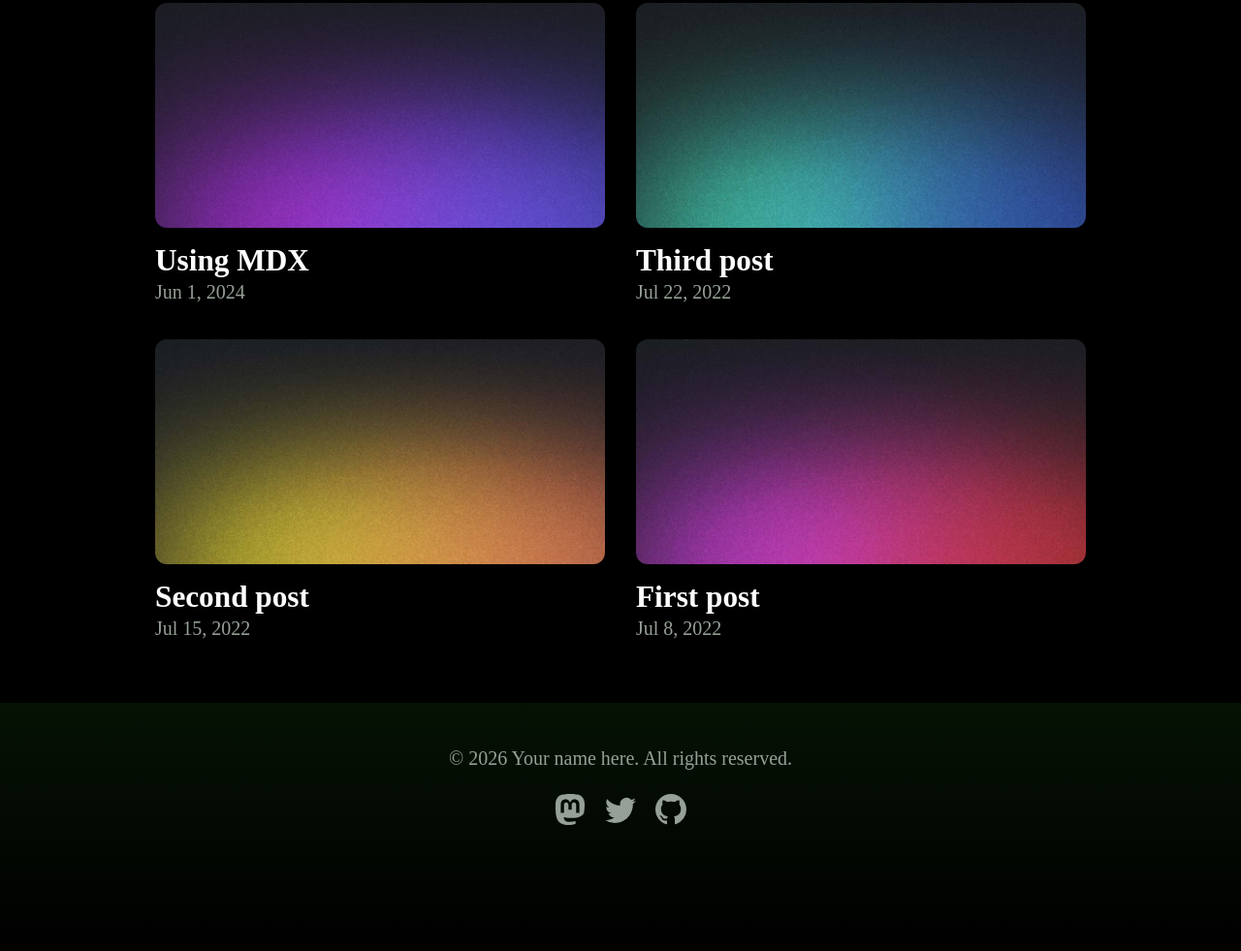
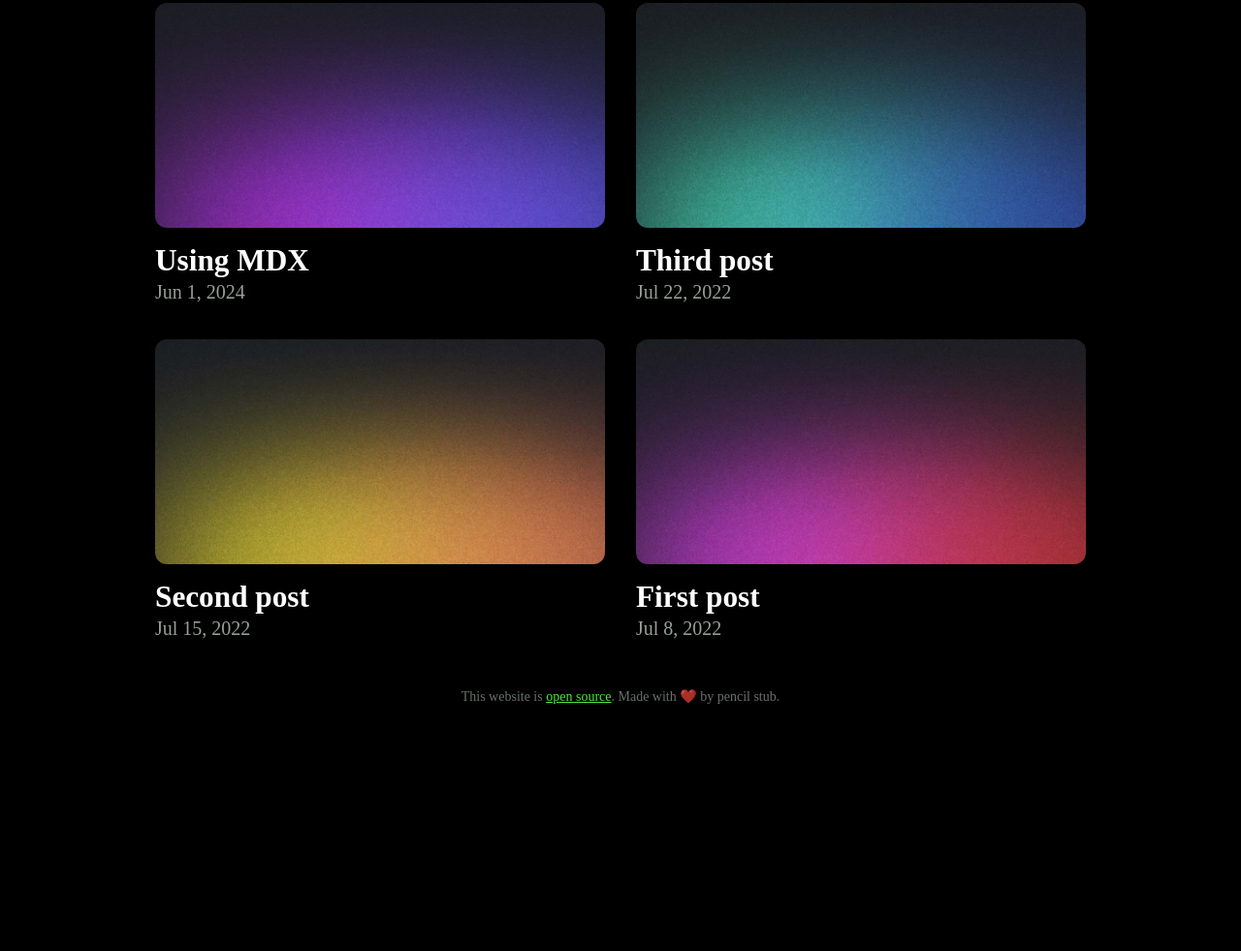
Before and after one commit to tomatopotato17265/mouldyshoe.gg, an Astro site: page /blog in a window 1280 px wide. Shown: the part 753-1734 px from the top of the page at 97% size. After the commit the page ends 1544 px from the top, so only its background shows below. Built offline with nearby package versions, Linux system fonts and the light colour scheme; Astro itself is replaced by a stand-in of ours.

Commit message:
feat(ui): update footer to be less cluttered

```diff
--- a/src/components/Footer.astro
+++ b/src/components/Footer.astro
@@ -1,62 +1,23 @@
 ---
-const today = new Date();
 ---
 
-<footer>
-	&copy; {today.getFullYear()} Your name here. All rights reserved.
-	<div class="social-links">
-		<a href="https://m.webtoo.ls/@astro" target="_blank">
-			<span class="sr-only">Follow Astro on Mastodon</span>
-			<svg
-				viewBox="0 0 16 16"
-				aria-hidden="true"
-				width="32"
-				height="32"
-				astro-icon="social/mastodon"
-				><path
-					fill="currentColor"
-					d="M11.19 12.195c2.016-.24 3.77-1.475 3.99-2.603.348-1.778.32-4.339.32-4.339 0-3.47-2.286-4.488-2.286-4.488C12.062.238 10.083.017 8.027 0h-.05C5.92.017 3.942.238 2.79.765c0 0-2.285 1.017-2.285 4.488l-.002.662c-.004.64-.007 1.35.011 2.091.083 3.394.626 6.74 3.78 7.57 1.454.383 2.703.463 3.709.408 1.823-.1 2.847-.647 2.847-.647l-.06-1.317s-1.303.41-2.767.36c-1.45-.05-2.98-.156-3.215-1.928a3.614 3.614 0 0 1-.033-.496s1.424.346 3.228.428c1.103.05 2.137-.064 3.188-.189zm1.613-2.47H11.13v-4.08c0-.859-.364-1.295-1.091-1.295-.804 0-1.207.517-1.207 1.541v2.233H7.168V5.89c0-1.024-.403-1.541-1.207-1.541-.727 0-1.091.436-1.091 1.296v4.079H3.197V5.522c0-.859.22-1.541.66-2.046.456-.505 1.052-.764 1.793-.764.856 0 1.504.328 1.933.983L8 4.39l.417-.695c.429-.655 1.077-.983 1.934-.983.74 0 1.336.259 1.791.764.442.505.661 1.187.661 2.046v4.203z"
-				></path></svg
-			>
-		</a>
-		<a href="https://twitter.com/astrodotbuild" target="_blank">
-			<span class="sr-only">Follow Astro on Twitter</span>
-			<svg viewBox="0 0 16 16" aria-hidden="true" width="32" height="32" astro-icon="social/twitter"
-				><path
-					fill="currentColor"
-					d="M5.026 15c6.038 0 9.341-5.003 9.341-9.334 0-.14 0-.282-.006-.422A6.685 6.685 0 0 0 16 3.542a6.658 6.658 0 0 1-1.889.518 3.301 3.301 0 0 0 1.447-1.817 6.533 6.533 0 0 1-2.087.793A3.286 3.286 0 0 0 7.875 6.03a9.325 9.325 0 0 1-6.767-3.429 3.289 3.289 0 0 0 1.018 4.382A3.323 3.323 0 0 1 .64 6.575v.045a3.288 3.288 0 0 0 2.632 3.218 3.203 3.203 0 0 1-.865.115 3.23 3.23 0 0 1-.614-.057 3.283 3.283 0 0 0 3.067 2.277A6.588 6.588 0 0 1 .78 13.58a6.32 6.32 0 0 1-.78-.045A9.344 9.344 0 0 0 5.026 15z"
-				></path></svg
-			>
-		</a>
-		<a href="https://github.com/withastro/astro" target="_blank">
-			<span class="sr-only">Go to Astro's GitHub repo</span>
-			<svg viewBox="0 0 16 16" aria-hidden="true" width="32" height="32" astro-icon="social/github"
-				><path
-					fill="currentColor"
-					d="M8 0C3.58 0 0 3.58 0 8c0 3.54 2.29 6.53 5.47 7.59.4.07.55-.17.55-.38 0-.19-.01-.82-.01-1.49-2.01.37-2.53-.49-2.69-.94-.09-.23-.48-.94-.82-1.13-.28-.15-.68-.52-.01-.53.63-.01 1.08.58 1.23.82.72 1.21 1.87.87 2.33.66.07-.52.28-.87.51-1.07-1.78-.2-3.64-.89-3.64-3.95 0-.87.31-1.59.82-2.15-.08-.2-.36-1.02.08-2.12 0 0 .67-.21 2.2.82.64-.18 1.32-.27 2-.27.68 0 1.36.09 2 .27 1.53-1.04 2.2-.82 2.2-.82.44 1.1.16 1.92.08 2.12.51.56.82 1.27.82 2.15 0 3.07-1.87 3.75-3.65 3.95.29.25.54.73.54 1.48 0 1.07-.01 1.93-.01 2.2 0 .21.15.46.55.38A8.012 8.012 0 0 0 16 8c0-4.42-3.58-8-8-8z"
-				></path></svg
-			>
-		</a>
-	</div>
-</footer>
+<p class="colophon">
+	This website is <a
+		href="https://github.com/tomatopotato17265/mouldyshoe.gg"
+		target="_blank">open source</a
+	>. Made with ❤️ by pencil stub.
+</p>
 <style>
-	footer {
-		padding: 2em 1em 6em 1em;
-		background: linear-gradient(var(--gray-gradient)) no-repeat;
-		color: rgb(var(--gray));
+	.colophon {
+		margin: 3em 0 0 0;
+		font-size: 0.7em;
+		color: rgba(var(--gray), 0.7);
 		text-align: center;
 	}
-	.social-links {
-		display: flex;
-		justify-content: center;
-		gap: 1em;
-		margin-top: 1em;
+	.colophon a {
+		color: var(--accent);
 	}
-	.social-links a {
-		text-decoration: none;
-		color: rgb(var(--gray));
-	}
-	.social-links a:hover {
-		color: rgb(var(--gray-dark));
+	.colophon a:hover {
+		color: var(--accent-dark);
 	}
 </style>
--- a/src/layouts/BlogPost.astro
+++ b/src/layouts/BlogPost.astro
@@ -80,7 +80,7 @@ const { title, description, pubDate, updatedDate, heroImage } = Astro.props;
 					<slot />
 				</div>
 			</article>
+			<Footer />
 		</main>
-		<Footer />
 	</body>
 </html>
--- a/src/pages/blog/index.astro
+++ b/src/pages/blog/index.astro
@@ -108,7 +108,7 @@ const posts = (await getCollection('blog')).sort(
 					}
 				</ul>
 			</section>
+			<Footer />
 		</main>
-		<Footer />
 	</body>
 </html>
--- a/src/pages/index.astro
+++ b/src/pages/index.astro
@@ -43,7 +43,7 @@ import { SITE_DESCRIPTION, SITE_TITLE } from '../consts';
 				<a href="https://github.com/Charca/astro-blog-template">astro-blog-template</a>
 				by <a href="https://twitter.com/Charca">Maxi Ferreira</a>.
 			</p>
+			<Footer />
 		</main>
-		<Footer />
 	</body>
 </html>
```
